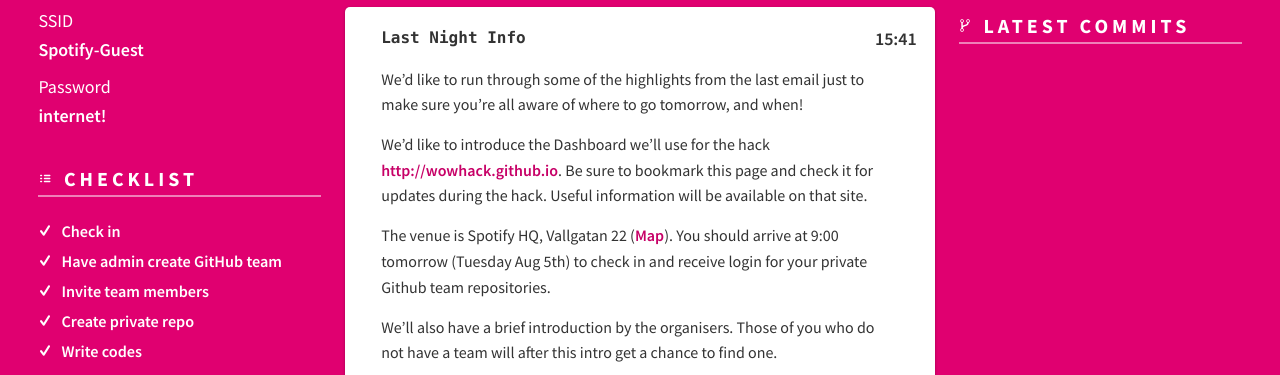
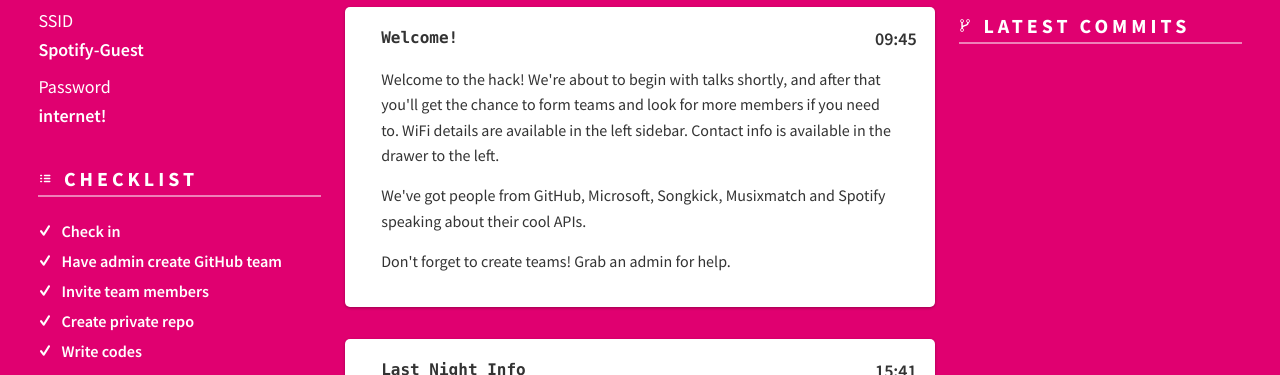
Before and after one commit to wowhack/wowhack.github.io, a website: page index.html in a window 1280 px wide. Shown: the part 177-552 px from the top of the page. Drawn offline with nearby package versions, Linux system fonts and the light colour scheme; a script that the page names is missing.

Commit message:
Add welcome notice

```diff
--- a/index.html
+++ b/index.html
@@ -125,6 +125,23 @@
             <h1>Notices</h1>
 
             <article role="article">
+              <h2>Welcome!</h2>
+              <time pubdate>09:45</time>
+
+              <div class="content">
+                <p>
+                  Welcome to the hack! We're about to begin with talks shortly, and after that you'll get the chance to form teams and look for more members if you need to. WiFi details are available in the left sidebar. Contact info is available in the drawer to the left.</p>
+
+                  <p>
+                    We've got people from GitHub, Microsoft, Songkick, Musixmatch and Spotify speaking about their cool APIs.
+                  </p>
+                  <p>
+                    Don't forget to create teams! Grab an admin for help.
+                  </p>
+              </div>
+            </article>
+
+            <article role="article">
               <h2>Last Night Info</h2>
               <time datetime="20140804T15:41" title="2014-08-04, 15:41" pubdate>15:41</time>
 
```
